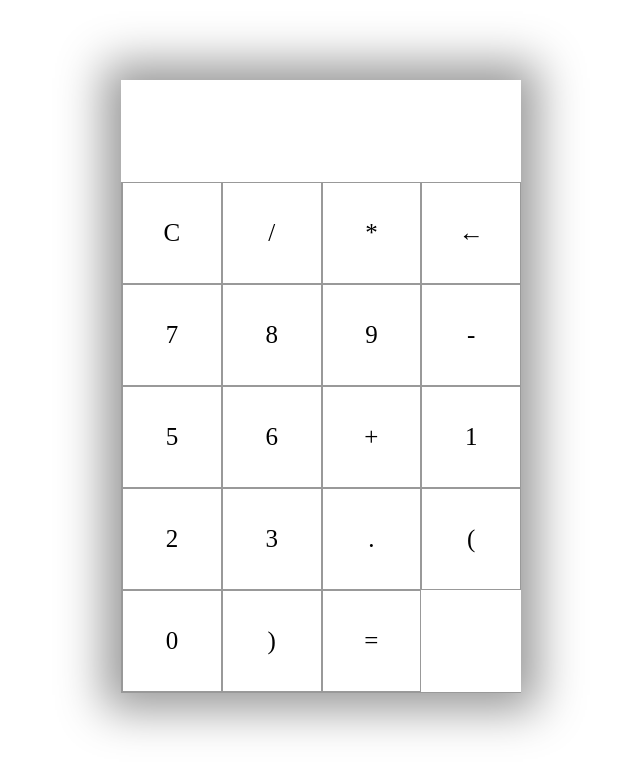
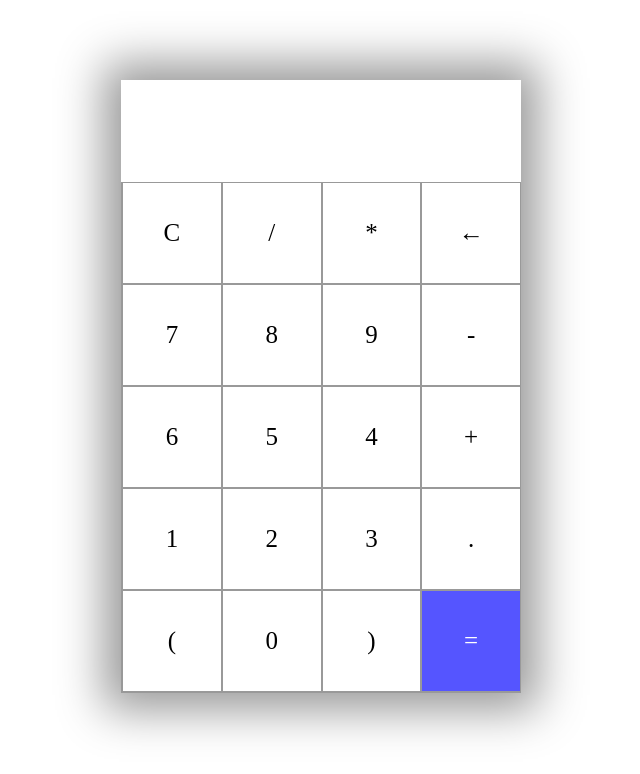
Before and after one commit to benjamin-peng/basic-calculator, a plain HTML site: page index.html in a window 1280 px wide. Shown: the whole page, without its empty margins (319-959 px from the left). Drawn offline with Linux system fonts and the light colour scheme.

Commit message:
add button hover, fix button layout

```diff
--- a/index.html
+++ b/index.html
@@ -20,8 +20,9 @@
                 <div class="button">8</div>
                 <div class="button">9</div>
                 <div class="button">-</div>
+                <div class="button">6</div>
                 <div class="button">5</div>
-                <div class="button">6</div>
+                <div class="button">4</div>
                 <div class="button">+</div>
                 <div class="button">1</div>
                 <div class="button">2</div>
--- a/style.css
+++ b/style.css
@@ -31,3 +31,14 @@
     font-size: 25px;
     cursor: pointer;
 }
+
+#equal {
+    background-color: #5555ff;
+    color: white;
+}
+
+.button:hover {
+    background-color: #323330;
+    color: white;
+    transition: 0.5s ease-in-out;
+}
```
